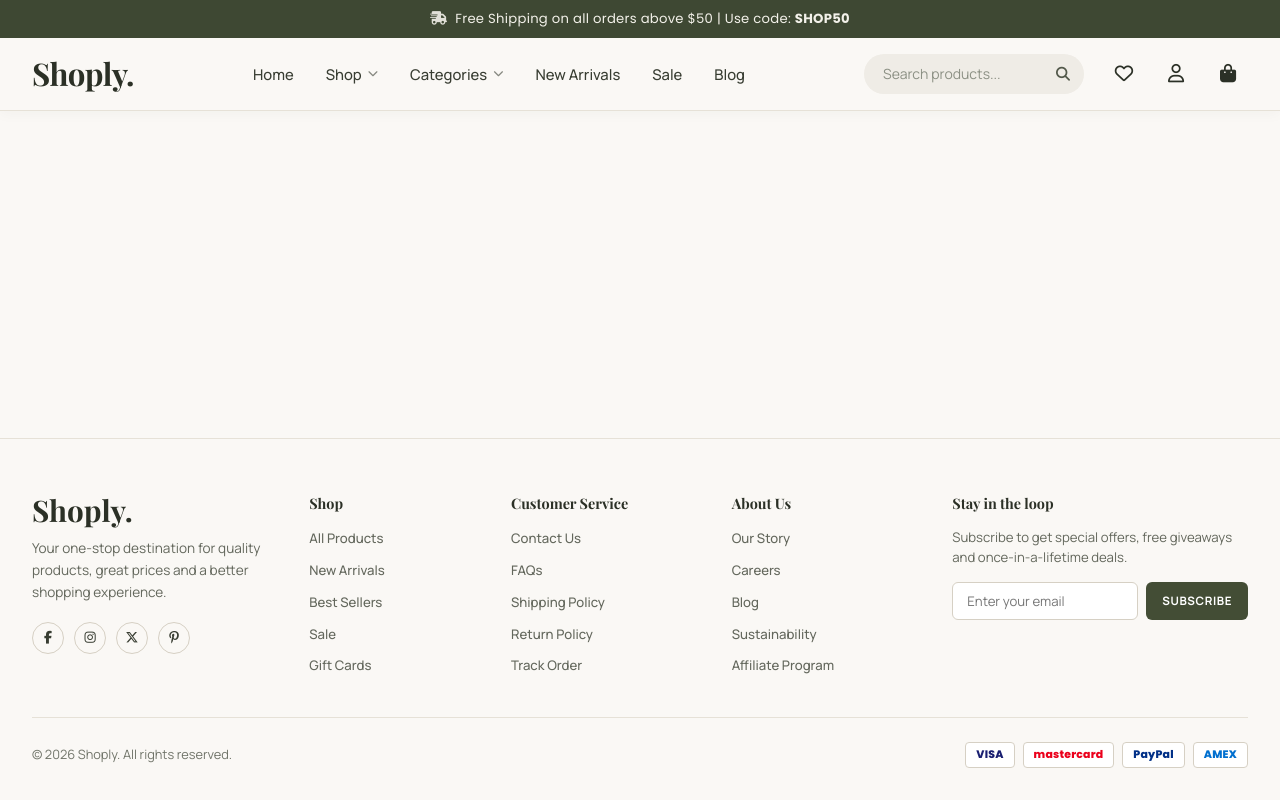
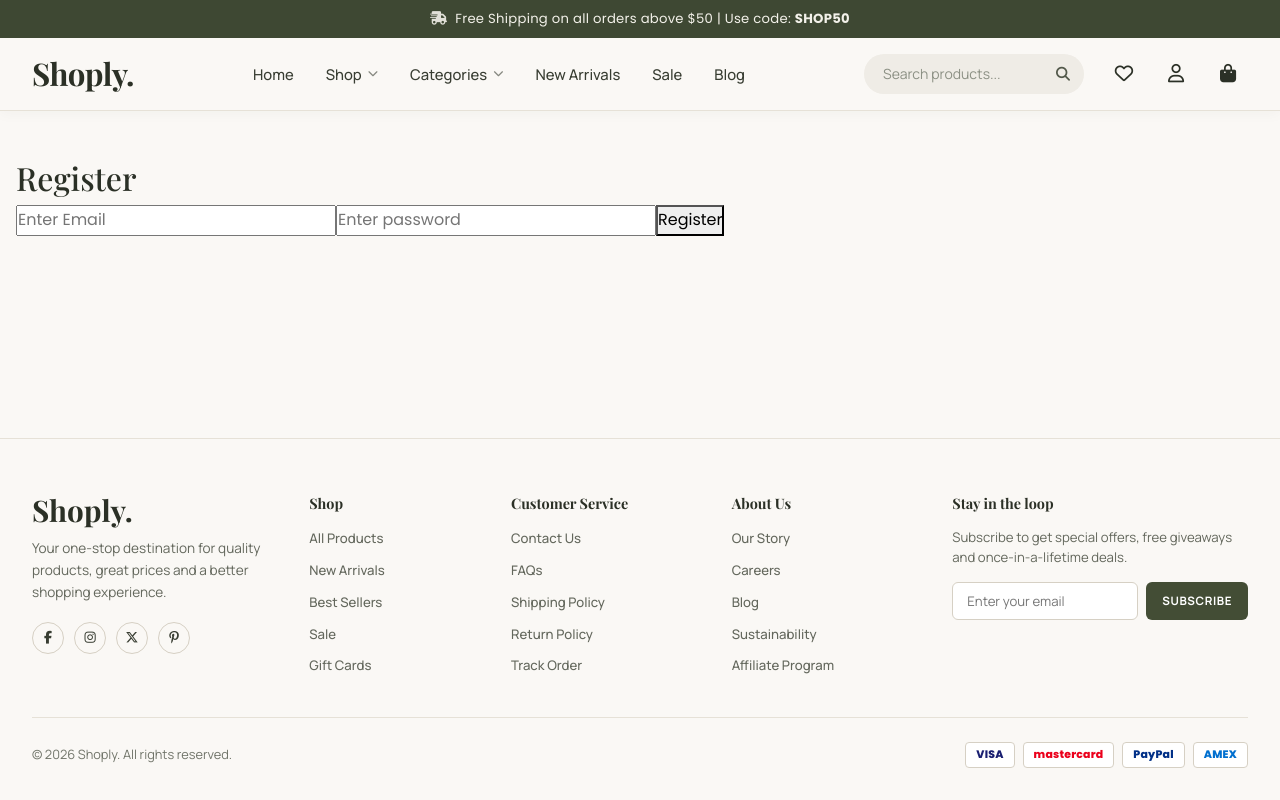
Before and after one commit to Iqra-19/Shopping-App, a React (Vite) app in the folder shopping/: page /register in a window 1280 px wide. Built offline with nearby package versions, Linux system fonts and the light colour scheme; no server answers; a web font is replaced by a local one.

Commit message:
feat(auth): implement Firebase email registration

```diff
--- a/shopping/src/App.jsx
+++ b/shopping/src/App.jsx
@@ -8,6 +8,8 @@ import Shop from './pages/Shop'
 import ProductDetails from './pages/ProductDetails'
 import Wishlist from './pages/Wishlist'
 import Cart from './pages/Cart'
+
+import Register from './pages/Register'
 import Login from './pages/Login'
 
 import './App.css'
@@ -36,6 +38,8 @@ function App() {
 
           <main className="app-content">
             <Routes>
+              <Route path='/register' element={<Register />}/>
+
               <Route path='/' element={ <Home products={products.slice(0,8)} /> } />
               <Route path='/product/:id' element={ <ProductDetails products={products} /> }/>
               <Route path='/shop' element={ <Shop products={products} /> } />
--- a/shopping/src/context/CartContext.jsx
+++ b/shopping/src/context/CartContext.jsx
@@ -71,7 +71,7 @@ export default function CartProvider( {children} ){
         );
     };
 
-    const value = { cart, addToCart, addToCart, increaseQuantity, decreaseQuantity, removeItem }
+    const value = { cart, addToCart, increaseQuantity, decreaseQuantity, removeItem }
 
     return(
         <CartContext.Provider value={value} >
--- /dev/null
+++ b/shopping/src/firebase/firebase.js
@@ -0,0 +1,15 @@
+import { initializeApp } from "firebase/app";
+import { getAuth } from "firebase/auth";
+
+const firebaseConfig = {
+  apiKey: import.meta.env.VITE_FIREBASE_API_KEY,
+  authDomain: import.meta.env.VITE_FIREBASE_AUTH_DOMAIN,
+  projectId: import.meta.env.VITE_FIREBASE_PROJECT_ID,
+  storageBucket: import.meta.env.VITE_FIREBASE_STORAGE_BUCKET,
+  messagingSenderId: import.meta.env.VITE_FIREBASE_MESSAGING_SENDER_ID,
+  appId: import.meta.env.VITE_FIREBASE_APP_ID,
+};
+
+const app = initializeApp(firebaseConfig);
+
+export const auth = getAuth(app);
--- a/shopping/src/hooks/useCart.js
+++ b/shopping/src/hooks/useCart.js
@@ -6,7 +6,7 @@ export function useCart() {
 
     if(!context){
         throw new Error(
-            "useWishlist must be used within WishlistProvider"
+            "useCart must be used within CartProvider"
         );
     }
 
--- /dev/null
+++ b/shopping/src/pages/Register.jsx
@@ -0,0 +1,73 @@
+import { useState } from "react"
+import { useNavigate } from "react-router-dom"
+
+import { createUserWithEmailAndPassword } from "firebase/auth"
+import { auth } from "../firebase/firebase"
+
+function Register() {
+
+    const [email, setEmail] = useState("");
+    const [password, setPassword] = useState("");
+
+    const navigate = useNavigate();
+
+    const handleSubmit = async (e) => {
+        e.preventDefault();
+
+        if(!email, !password){
+            alert("Please fill all fields")
+        }
+
+        try{
+            await createUserWithEmailAndPassword(auth, email, password);
+
+            alert("Account created sucessfully");
+            navigate('/login')
+
+        }
+        catch(error){
+            if(error.code === 'auth/email-already-in-use'){
+                alert("Email already exist");
+            }
+            else if(error.code === 'auth/weak-password'){
+                alert("Password must be at least 6 character")
+            }
+            else if(error.code === 'auth/invalid-email'){
+                alert("Invalid email address")
+            }
+            else{
+                alert(error.message);
+            }
+
+        }
+    }
+
+    return (
+    <>
+        <h2>Register</h2>
+
+        <form onSubmit={handleSubmit}>
+            <input
+                type="email"
+                placeholder="Enter Email"
+                value={email}
+                onChange={ (e) => setEmail(e.target.value) }
+                required
+            />
+
+            <input
+                type="password"
+                placeholder="Enter password"
+                value={password}
+                onChange={ (e) => setPassword(e.target.value) }
+                required
+            />
+
+            <button type="submit"> Register </button>
+        </form>
+
+    </>
+  )
+}
+
+export default Register
```
Also changed, not shown: 1 other file (tests, documents, lock files or other folders).
